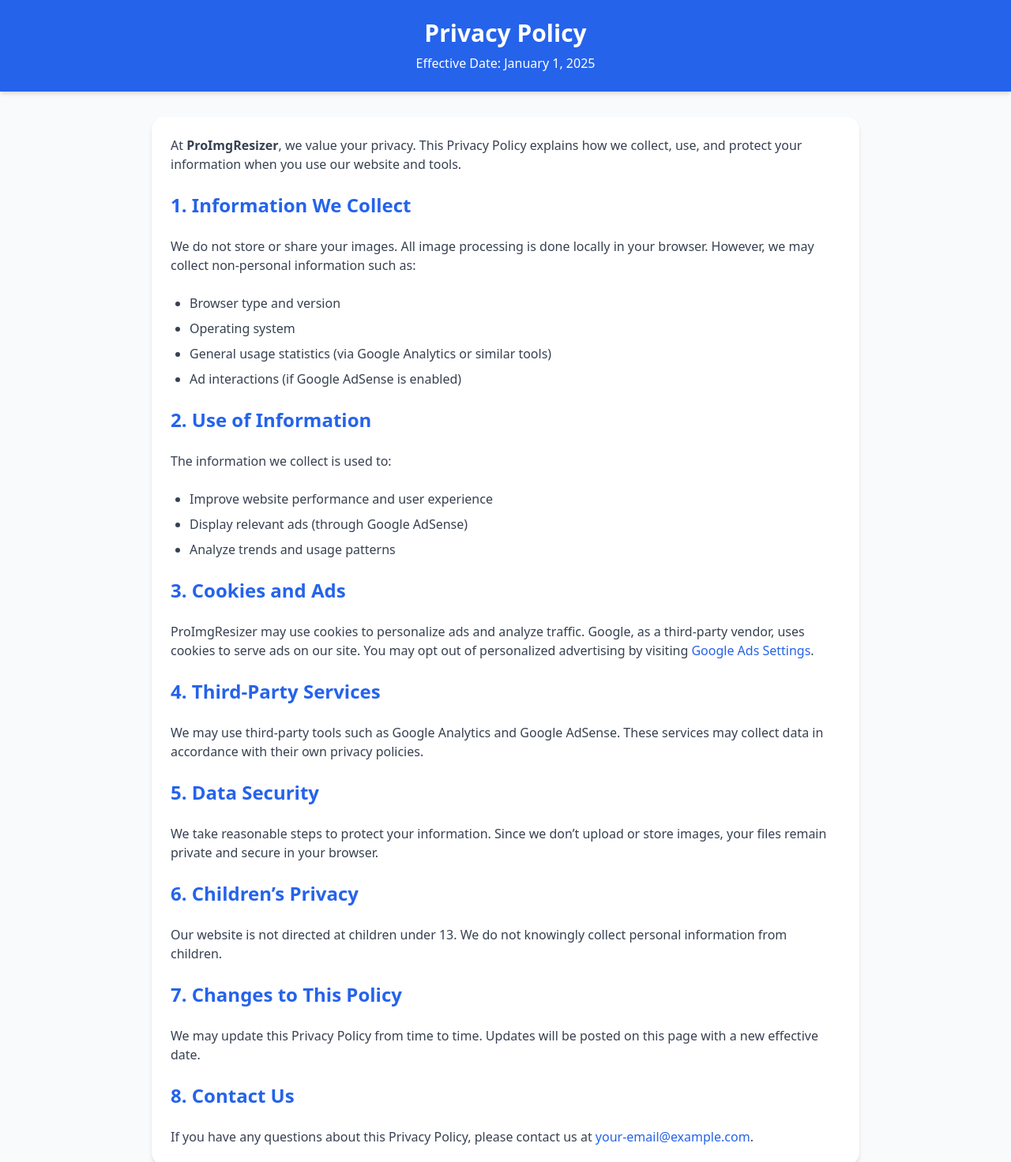
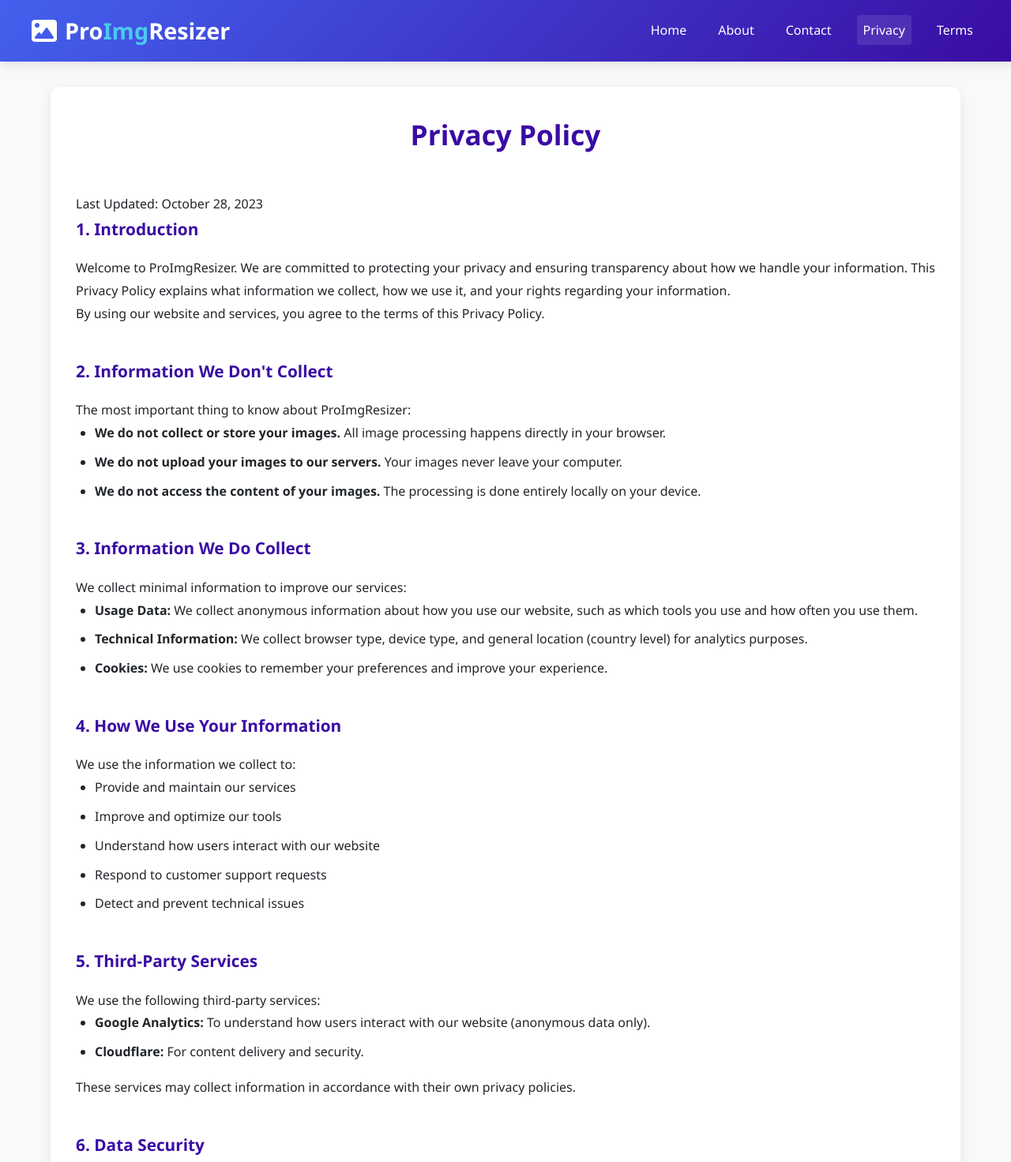
Before and after one commit to LainaIndustry/Pro-Img-Resizer, a plain HTML site: page privacy.html in a window 1280 px wide. Shown: the top 1472 px of the page at 79% size. Drawn offline with nearby package versions, Linux system fonts and the light colour scheme.

Commit message:
Update privacy.html

```diff
--- a/privacy.html
+++ b/privacy.html
@@ -1,94 +1,193 @@
 <!DOCTYPE html>
 <html lang="en">
 <head>
-  <meta charset="UTF-8">
-  <meta name="viewport" content="width=device-width, initial-scale=1.0">
-  <title>Privacy Policy - ProImgResizer</title>
-  <link href="https://cdn.jsdelivr.net/npm/tailwindcss@2.2.19/dist/tailwind.min.css" rel="stylesheet">
+    <meta charset="UTF-8">
+    <meta name="viewport" content="width=device-width, initial-scale=1.0">
+    <title>Privacy Policy - ProImgResizer</title>
+    <link rel="stylesheet" href="style.css">
+    <link rel="stylesheet" href="https://cdnjs.cloudflare.com/ajax/libs/font-awesome/6.4.0/css/all.min.css">
 </head>
-<body class="bg-gray-50 font-sans">
+<body>
+    <header>
+        <div class="header-container">
+            <div class="logo">
+                <i class="fas fa-image logo-icon"></i>
+                <div class="logo-text">Pro<span>Img</span>Resizer</div>
+            </div>
+            <nav>
+                <ul>
+                    <li><a href="index.html">Home</a></li>
+                    <li><a href="about.html">About</a></li>
+                    <li><a href="contact.html">Contact</a></li>
+                    <li><a href="privacy.html" class="active">Privacy</a></li>
+                    <li><a href="terms.html">Terms</a></li>
+                </ul>
+            </nav>
+        </div>
+    </header>
 
-  <!-- Header -->
-  <header class="bg-blue-600 text-white p-6 shadow-md">
-    <h1 class="text-3xl font-bold text-center">Privacy Policy</h1>
-    <p class="text-center mt-2">Effective Date: January 1, 2025</p>
-  </header>
+    <div class="container">
+        <div class="tool-container">
+            <h2 class="section-title">Privacy Policy</h2>
+            <p class="tool-description">Last Updated: October 28, 2023</p>
 
-  <!-- Main Content -->
-  <main class="max-w-4xl mx-auto p-6 bg-white rounded-2xl shadow-md mt-8 space-y-6">
-    <p class="text-gray-700">
-      At <strong>ProImgResizer</strong>, we value your privacy. This Privacy Policy explains how we collect, use, and protect your information when you use our website and tools.
-    </p>
+            <div class="privacy-content">
+                <div class="privacy-section">
+                    <h3>1. Introduction</h3>
+                    <p>Welcome to ProImgResizer. We are committed to protecting your privacy and ensuring transparency about how we handle your information. This Privacy Policy explains what information we collect, how we use it, and your rights regarding your information.</p>
 
-    <h2 class="text-2xl font-semibold text-blue-600">1. Information We Collect</h2>
-    <p class="text-gray-700">
-      We do not store or share your images. All image processing is done locally in your browser.
-      However, we may collect non-personal information such as:
-    </p>
-    <ul class="list-disc pl-6 text-gray-700 space-y-2">
-      <li>Browser type and version</li>
-      <li>Operating system</li>
-      <li>General usage statistics (via Google Analytics or similar tools)</li>
-      <li>Ad interactions (if Google AdSense is enabled)</li>
-    </ul>
+                    <p>By using our website and services, you agree to the terms of this Privacy Policy.</p>
+                </div>
 
-    <h2 class="text-2xl font-semibold text-blue-600">2. Use of Information</h2>
-    <p class="text-gray-700">
-      The information we collect is used to:
-    </p>
-    <ul class="list-disc pl-6 text-gray-700 space-y-2">
-      <li>Improve website performance and user experience</li>
-      <li>Display relevant ads (through Google AdSense)</li>
-      <li>Analyze trends and usage patterns</li>
-    </ul>
+                <div class="privacy-section">
+                    <h3>2. Information We Don't Collect</h3>
+                    <p>The most important thing to know about ProImgResizer:</p>
 
-    <h2 class="text-2xl font-semibold text-blue-600">3. Cookies and Ads</h2>
-    <p class="text-gray-700">
-      ProImgResizer may use cookies to personalize ads and analyze traffic.
-      Google, as a third-party vendor, uses cookies to serve ads on our site.
-      You may opt out of personalized advertising by visiting
-      <a href="https://www.google.com/settings/ads/" class="text-blue-600 hover:underline">Google Ads Settings</a>.
-    </p>
+                    <ul>
+                        <li><strong>We do not collect or store your images.</strong> All image processing happens directly in your browser.</li>
+                        <li><strong>We do not upload your images to our servers.</strong> Your images never leave your computer.</li>
+                        <li><strong>We do not access the content of your images.</strong> The processing is done entirely locally on your device.</li>
+                    </ul>
+                </div>
 
-    <h2 class="text-2xl font-semibold text-blue-600">4. Third-Party Services</h2>
-    <p class="text-gray-700">
-      We may use third-party tools such as Google Analytics and Google AdSense.
-      These services may collect data in accordance with their own privacy policies.
-    </p>
+                <div class="privacy-section">
+                    <h3>3. Information We Do Collect</h3>
+                    <p>We collect minimal information to improve our services:</p>
 
-    <h2 class="text-2xl font-semibold text-blue-600">5. Data Security</h2>
-    <p class="text-gray-700">
-      We take reasonable steps to protect your information. Since we don’t upload or store images,
-      your files remain private and secure in your browser.
-    </p>
+                    <ul>
+                        <li><strong>Usage Data:</strong> We collect anonymous information about how you use our website, such as which tools you use and how often you use them.</li>
+                        <li><strong>Technical Information:</strong> We collect browser type, device type, and general location (country level) for analytics purposes.</li>
+                        <li><strong>Cookies:</strong> We use cookies to remember your preferences and improve your experience.</li>
+                    </ul>
+                </div>
 
-    <h2 class="text-2xl font-semibold text-blue-600">6. Children’s Privacy</h2>
-    <p class="text-gray-700">
-      Our website is not directed at children under 13. We do not knowingly collect personal information from children.
-    </p>
+                <div class="privacy-section">
+                    <h3>4. How We Use Your Information</h3>
+                    <p>We use the information we collect to:</p>
 
-    <h2 class="text-2xl font-semibold text-blue-600">7. Changes to This Policy</h2>
-    <p class="text-gray-700">
-      We may update this Privacy Policy from time to time. Updates will be posted on this page with a new effective date.
-    </p>
+                    <ul>
+                        <li>Provide and maintain our services</li>
+                        <li>Improve and optimize our tools</li>
+                        <li>Understand how users interact with our website</li>
+                        <li>Respond to customer support requests</li>
+                        <li>Detect and prevent technical issues</li>
+                    </ul>
+                </div>
 
-    <h2 class="text-2xl font-semibold text-blue-600">8. Contact Us</h2>
-    <p class="text-gray-700">
-      If you have any questions about this Privacy Policy, please contact us at
-      <a href="mailto:your-email@example.com" class="text-blue-600 hover:underline">your-email@example.com</a>.
-    </p>
-  </main>
+                <div class="privacy-section">
+                    <h3>5. Third-Party Services</h3>
+                    <p>We use the following third-party services:</p>
 
-  <!-- Footer -->
-  <footer class="bg-gray-100 p-6 text-center text-gray-600 mt-10">
-    <p>© 2025 ProImgResizer. All rights reserved.</p>
-    <div class="mt-2 space-x-4">
-      <a href="about.html" class="hover:text-blue-600">About</a>
-      <a href="privacy.html" class="hover:text-blue-600">Privacy Policy</a>
-      <a href="terms.html" class="hover:text-blue-600">Terms</a>
-      <a href="contact.html" class="hover:text-blue-600">Contact</a>
+                    <ul>
+                        <li><strong>Google Analytics:</strong> To understand how users interact with our website (anonymous data only).</li>
+                        <li><strong>Cloudflare:</strong> For content delivery and security.</li>
+                    </ul>
+
+                    <p>These services may collect information in accordance with their own privacy policies.</p>
+                </div>
+
+                <div class="privacy-section">
+                    <h3>6. Data Security</h3>
+                    <p>We implement appropriate security measures to protect the limited information we collect. However, no method of transmission over the Internet or electronic storage is 100% secure.</p>
+
+                    <p>Since we don't store your images, your visual content remains secure on your own device.</p>
+                </div>
+
+                <div class="privacy-section">
+                    <h3>7. Your Rights</h3>
+                    <p>You have the right to:</p>
+
+                    <ul>
+                        <li>Access the personal information we hold about you</li>
+                        <li>Request correction of inaccurate information</li>
+                        <li>Request deletion of your information</li>
+                        <li>Opt-out of analytics tracking</li>
+                    </ul>
+
+                    <p>To exercise these rights, please contact us at privacy@proimgresizer.com.</p>
+                </div>
+
+                <div class="privacy-section">
+                    <h3>8. Children's Privacy</h3>
+                    <p>Our service is not intended for children under 13. We do not knowingly collect personal information from children under 13.</p>
+                </div>
+
+                <div class="privacy-section">
+                    <h3>9. Changes to This Policy</h3>
+                    <p>We may update this Privacy Policy from time to time. We will notify you of any changes by posting the new Privacy Policy on this page and updating the "Last Updated" date.</p>
+                </div>
+
+                <div class="privacy-section">
+                    <h3>10. Contact Us</h3>
+                    <p>If you have any questions about this Privacy Policy, please contact us at:</p>
+
+                    <p>Email: privacy@proimgresizer.com</p>
+                </div>
+            </div>
+        </div>
     </div>
-  </footer>
 
+    <footer>
+        <div class="footer-content">
+            <div class="footer-section">
+                <h3>ProImgResizer</h3>
+                <p>Your all-in-one solution for image editing needs. Fast, secure, and easy to use.</p>
+                <div class="social-icons">
+                    <a href="#"><i class="fab fa-facebook-f"></i></a>
+                    <a href="#"><i class="fab fa-twitter"></i></a>
+                    <a href="#"><i class="fab fa-instagram"></i></a>
+                    <a href="#"><i class="fab fa-github"></i></a>
+                </div>
+            </div>
+            <div class="footer-section">
+                <h3>Tools</h3>
+                <ul>
+                    <li><a href="index.html">All Tools</a></li>
+                    <li><a href="resize.html">Resize</a></li>
+                    <li><a href="crop.html">Crop</a></li>
+                    <li><a href="compress.html">Compress</a></li>
+                    <li><a href="convert.html">Convert</a></li>
+                </ul>
+            </div>
+            <div class="footer-section">
+                <h3>Company</h3>
+                <ul>
+                    <li><a href="about.html">About Us</a></li>
+                    <li><a href="contact.html">Contact</a></li>
+                    <li><a href="privacy.html">Privacy Policy</a></li>
+                    <li><a href="terms.html">Terms of Service</a></li>
+                </ul>
+            </div>
+        </div>
+        <div class="copyright">
+            <p>&copy; 2023 ProImgResizer. All rights reserved.</p>
+        </div>
+    </footer>
+
+    <script src="script.js"></script>
+    <style>
+        .privacy-content {
+            line-height: 1.8;
+        }
+
+        .privacy-section {
+            margin-bottom: 2.5rem;
+        }
+
+        .privacy-section h3 {
+            color: var(--secondary);
+            margin-bottom: 1rem;
+            font-size: 1.3rem;
+        }
+
+        .privacy-section ul {
+            margin-left: 1.5rem;
+            margin-bottom: 1rem;
+        }
+
+        .privacy-section li {
+            margin-bottom: 0.5rem;
+        }
+    </style>
 </body>
 </html>
```
